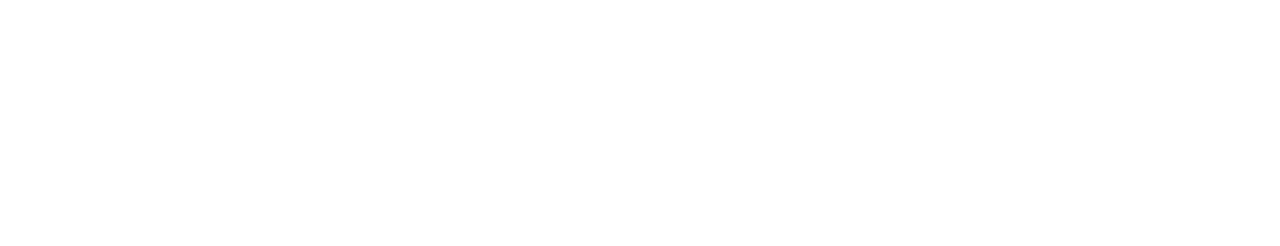
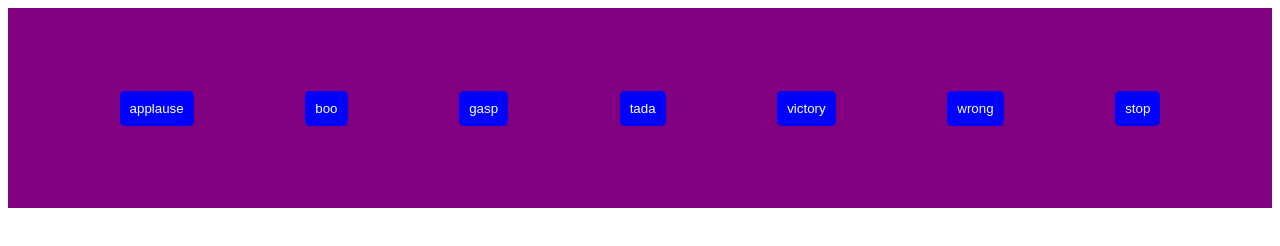
Before and after one commit to acciojob/Soundbar-SarthakJain29, a website: page main.html in a window 1280 px wide. Drawn offline with Linux system fonts and the light colour scheme.

Commit message:
created a submission

```diff
--- a/main.html
+++ b/main.html
@@ -7,7 +7,15 @@
 </head>
 
 <body>
-	<!-- the entire body must be written by student -->
+	<div id="buttons">
+		<button class="btn">applause</button>
+		<button class="btn">boo</button>
+		<button class="btn">gasp</button>
+		<button class="btn">tada</button>
+		<button class="btn">victory</button>
+		<button class="btn">wrong</button>
+		<button class="stop">stop</button>
+	</div>
     <script type="text/javascript" src="./script.js">
 </script>
 
--- a/script.js
+++ b/script.js
@@ -1 +1,9 @@
-//your JS code here. If required.
+const buttons = document.querySelecterAll("button");
+
+buttons.forEach((btn)=>{
+	btn.addEventListener("click", ()=>{
+		const soundName = btn.textContent.trim();
+		const audio = new Audio(`sounds/${soundName}.mp3`);
+		audio.play();
+	});
+});
--- a/styles.css
+++ b/styles.css
@@ -1 +1,23 @@
-/*  your css code here. If applicable */
+#buttons{
+	display:flex;
+	justify-content:space-evenly;
+	align-items:center;
+	widht:100vw;
+	height:200px;
+	background-color:purple;
+}
+
+.btn{
+	padding:10px;
+	background-color:blue;
+	color:white;
+	border-radius:5px;
+	border:none;
+}
+.stop{
+	padding:10px;
+	background-color:blue;
+	color:white;
+	border-radius:5px;
+	border:none;
+}
```
